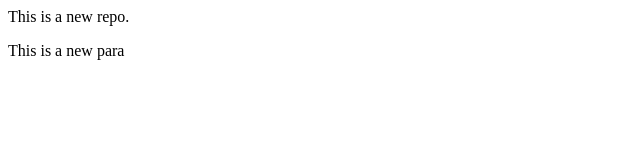
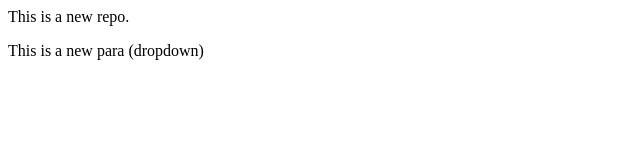
Before and after one commit to KhushiChaudhary03/localrepo, a plain HTML site: page index.html in a window 1280 px wide. Shown: the full height of the page, 0-640 px from the left. Drawn offline with Linux system fonts and the light colour scheme.

Commit message:
Add dropdown

```diff
--- a/index.html
+++ b/index.html
@@ -1,2 +1,2 @@
 <p>This is a new repo.</p>
-<p>This is a new para</p>
+<p>This is a new para (dropdown)</p>
```
